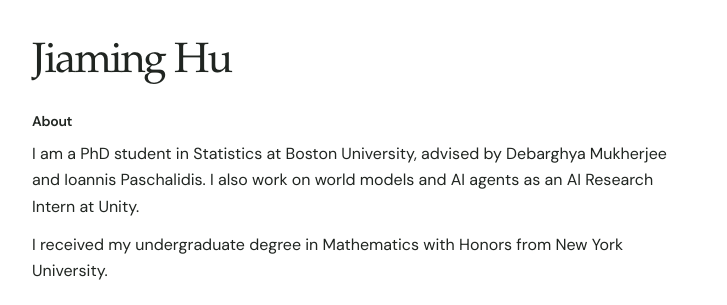
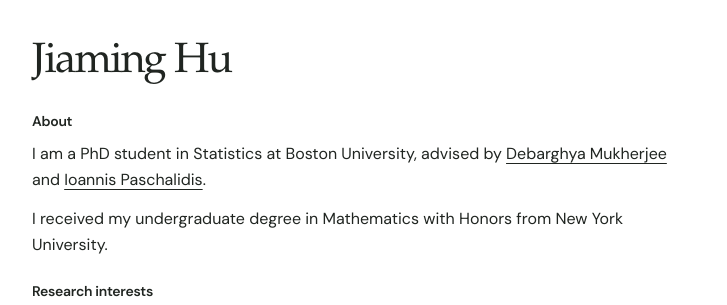
Before and after one commit to brownight/jiaminghu.github.io, a plain HTML site: page index.html in a window 1280 px wide. Shown: the part 68-373 px from the top of the page, 374-1101 px from the left. Drawn offline with Linux system fonts and the light colour scheme.

Commit message:
Simplify About and link academic advisors

```diff
--- a/index.html
+++ b/index.html
@@ -28,7 +28,7 @@
       <div class="bio">
         <h1>Jiaming Hu</h1>
         <section aria-labelledby="about-heading"><h2 id="about-heading" class="eyebrow">About</h2>
-          <p>I am a PhD student in Statistics at Boston University, advised by Debarghya Mukherjee and Ioannis Paschalidis. I also work on world models and AI agents as an AI Research Intern at Unity.</p>
+          <p>I am a PhD student in Statistics at Boston University, advised by <a href="https://debarghya-mukherjee.github.io/">Debarghya Mukherjee</a> and <a href="https://sites.bu.edu/paschalidis/">Ioannis Paschalidis</a>.</p>
           <p>I received my undergraduate degree in Mathematics with Honors from New York University.</p>
         </section>
         <section aria-labelledby="research-heading"><h2 id="research-heading" class="eyebrow">Research interests</h2>
```
